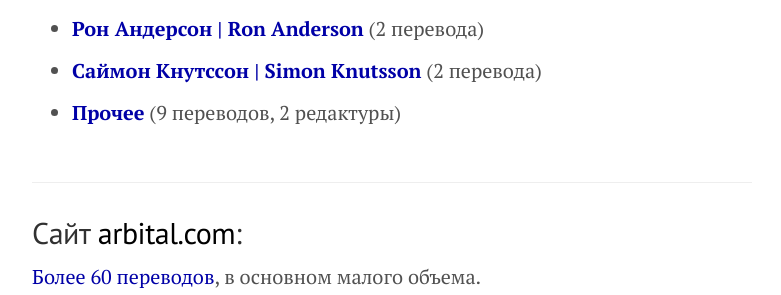
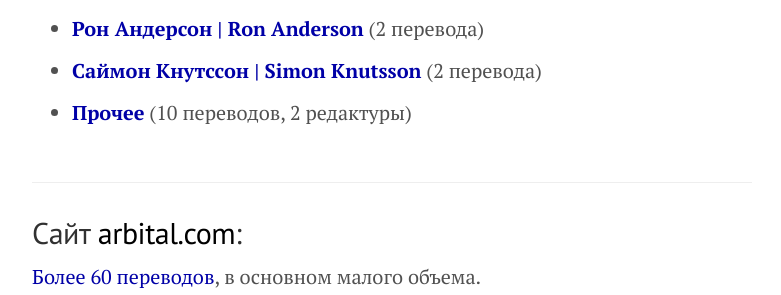
Before and after one commit to KKirdan/kkirdan.github.io, a Jekyll site: the page built from translations/index.md, in a window 1280 px wide and 900 px high, scrolled down 482 px. Shown: the part 161-456 px from the top of the window, without its empty margins (248-1029 px from the left). Built offline with Jekyll 4.4.1, drawn with Linux system fonts in a browser that asks for light colours.

Commit message:
Update index.md

```diff
--- a/translations/index.md
+++ b/translations/index.md
@@ -23,7 +23,7 @@ title: "Переводы"
 * **[Майкл Делло-Иаково \| Michael Dello-Iacovo](#Michael_Dello-Iacovo)** (2 перевода)
 * **[Рон Андерсон \| Ron Anderson](#Ron_Anderson)** (2 перевода)
 * **[Саймон Кнутссон \| Simon Knutsson](#Simon_Knutsson)** (2 перевода)
-* **[Прочее](#Прочее)** (9 переводов, 2 редактуры)
+* **[Прочее](#Прочее)** (10 переводов, 2 редактуры)
 
 ---
 <a id="Arbital"></a>
```
